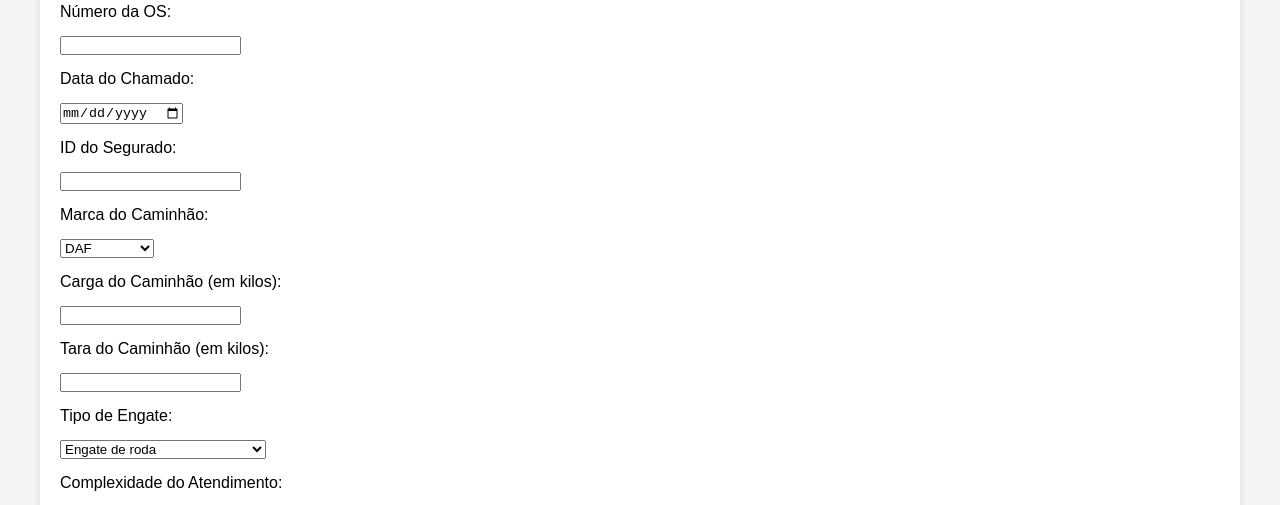
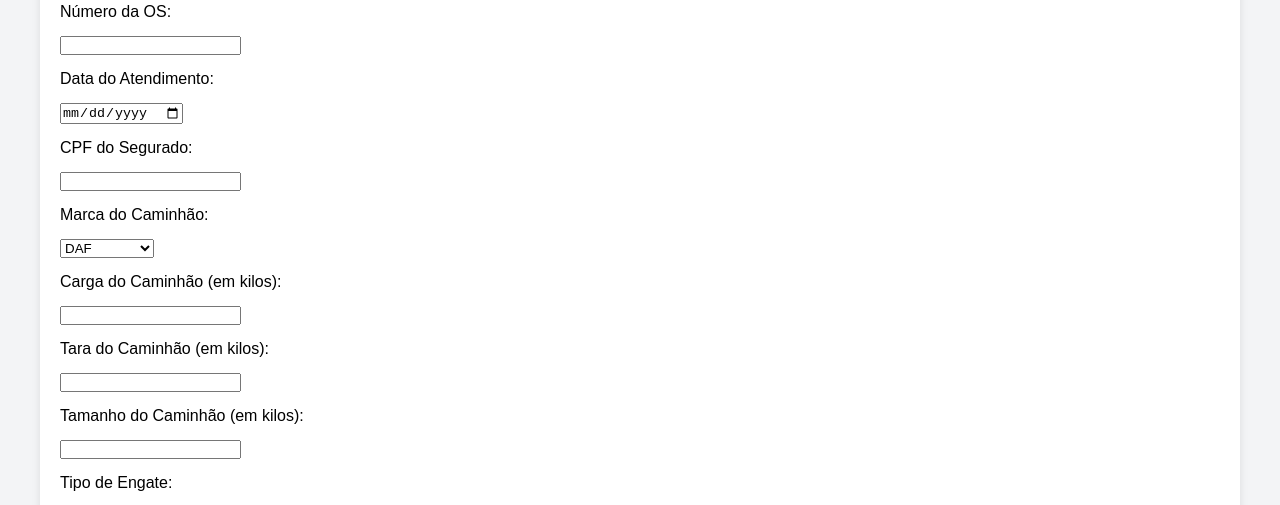
Before and after one commit to Hal9000-Porto/web_sprint3, a React (Vite) app: page / in a window 1280 px wide. Shown: the part 268-773 px from the top of the page. Built offline with nearby package versions, Linux system fonts and the light colour scheme.

Commit message:
adiciona campos

```diff
--- a/src/routes/Recomendacao/index.jsx
+++ b/src/routes/Recomendacao/index.jsx
@@ -6,10 +6,10 @@ export default function Recomendacao() {
                 <label for="numeroOS">Número da OS:</label>
                 <input type="number" id="numeroOS" name="numeroOS" required/>
 
-                <label for="dataChamado">Data do Chamado:</label>
+                <label for="dataChamado">Data do Atendimento:</label>
                 <input type="date" id="dataChamado" name="dataChamado" required/>
 
-                <label for="idSegurado">ID do Segurado:</label>
+                <label for="idSegurado">CPF do Segurado:</label>
                 <input type="text" id="idSegurado" name="idSegurado" required/>
 
                 <label for="marcaCaminhao">Marca do Caminhão:</label>
@@ -30,6 +30,9 @@ export default function Recomendacao() {
 
                 <label for="taraCaminhao">Tara do Caminhão (em kilos):</label>
                 <input type="number" id="taraCaminhao" name="taraCaminhao" required/>
+
+                <label for="tamanhoCaminhao">Tamanho do Caminhão (em kilos):</label>
+                <input type="number" id="tamanhoCaminhao" name="tamanhoCaminhao" required/>
 
                 <label for="tipoEngate">Tipo de Engate:</label>
                 <select id="tipoEngate" name="tipoEngate">
```
